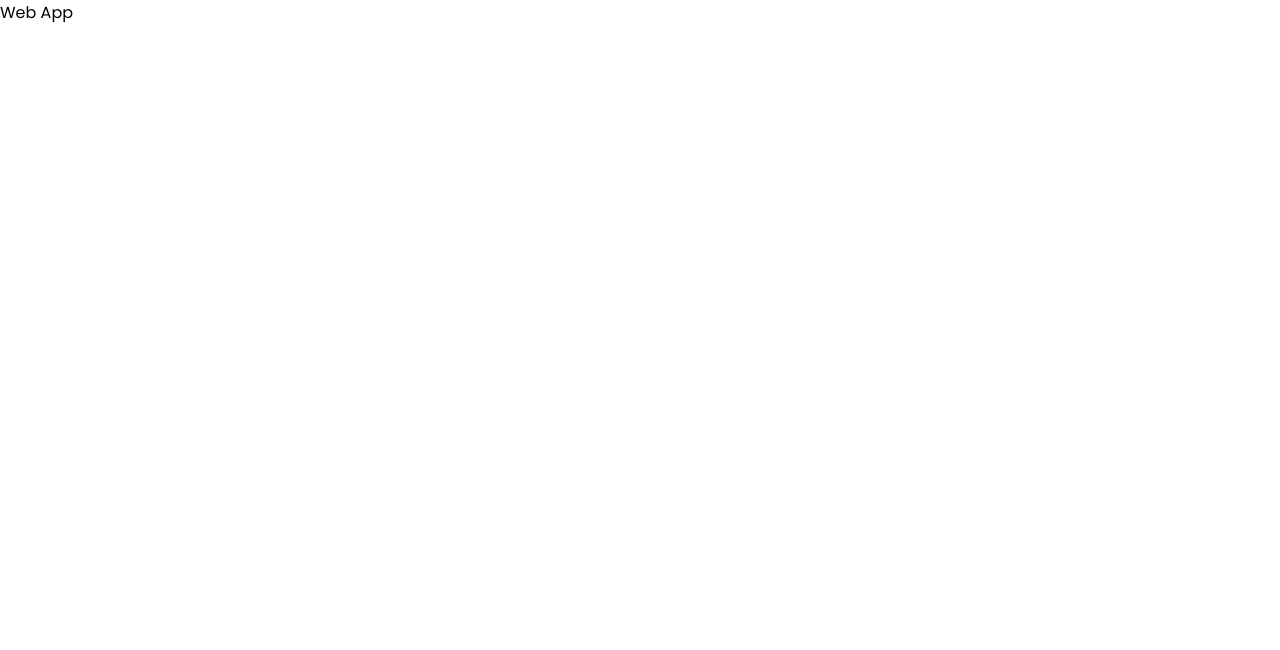
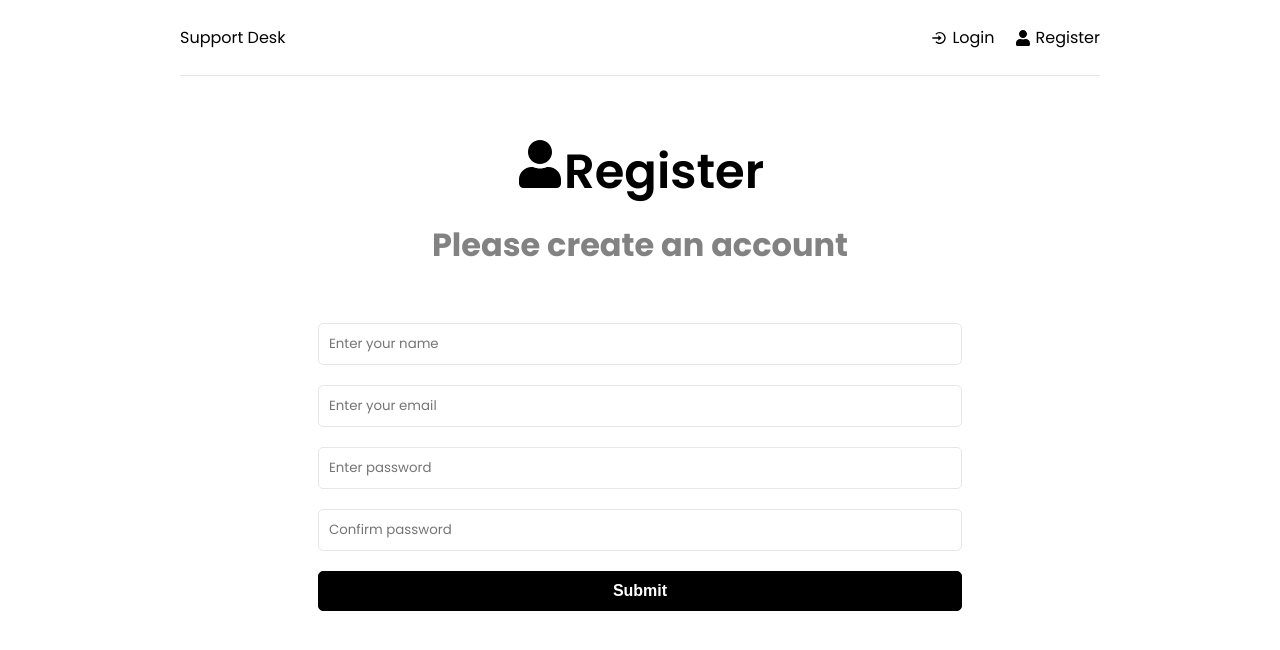
Before and after one commit to mrmidaw/task-web-app-mern, a React (Create React App) app in the folder frontend/: page /register in a window 1280 px wide. Shown: the top 650 px of the page. Built offline with nearby package versions, Linux system fonts and the light colour scheme.

Commit message:
add home,login,register page

```diff
--- a/frontend/src/App.tsx
+++ b/frontend/src/App.tsx
@@ -1,11 +1,28 @@
-import React from 'react';
+import React, { FC } from 'react';
+import { BrowserRouter, Routes, Route, } from "react-router-dom";
+import { ToastContainer } from 'react-toastify';
+import 'react-toastify/dist/ReactToastify.min.css';
 
-function App() {
+import { Home } from './pages/Home';
+import { Login } from './pages/Login';
+import { Register } from './pages/Register';
+import { Header } from './components/Header';
+
+
+export const App: FC = () => {
   return (
-    <div>
-      Web App
-    </div>
+    <BrowserRouter>
+      <div className='container'>
+        <Header />
+        <Routes>
+          <Route path="/" element={<Home />} />
+          <Route path="/login" element={<Login />} />
+          <Route path="/register" element={<Register />} />
+        </Routes>
+        <ToastContainer />
+      </div>
+    </BrowserRouter>
   );
-}
+};
 
 export default App;
--- /dev/null
+++ b/frontend/src/components/Header.tsx
@@ -0,0 +1,27 @@
+import React, { FC } from 'react';
+import { BiLogInCircle, BiLogOutCircle } from 'react-icons/bi';
+import { FaUser } from 'react-icons/fa';
+import { Link } from 'react-router-dom';
+
+export const Header: FC = () => {
+    return (
+        <div className='header'>
+            <div className='logo'>
+                <Link to='/'>Support Desk</Link>
+            </div>
+            <ul>
+                <li>
+                    <Link to='/login'>
+                        <BiLogInCircle /> Login
+                    </Link>
+                </li>
+
+                <li>
+                    <Link to='/register'>
+                        <FaUser /> Register
+                    </Link>
+                </li>
+            </ul>
+        </div>
+    );
+};
--- a/frontend/src/pages/Home.tsx
+++ b/frontend/src/pages/Home.tsx
@@ -1,7 +1,22 @@
-import React from 'react';
+import React, { FC } from 'react';
+import { Link } from 'react-router-dom';
+import { FaQuestionCircle, FaTicketAlt } from 'react-icons/fa';
 
-export const Home = () => {
+export const Home: FC = () => {
     return (
-        <div>Home</div>
+        <>
+            <section className='heading'>
+                <h1>What do you need help with?</h1>
+                <p>Please choose from an option below</p>
+            </section>
+
+            <Link to='/new-ticket' className='btn btn-reverse btn-block'>
+                <FaQuestionCircle /> Create new Ticket
+            </Link>
+
+            <Link to='/tickets' className='btn btn-block'>
+                <FaTicketAlt /> View my Tickets
+            </Link>
+        </>
     );
 };
--- a/frontend/src/pages/Login.tsx
+++ b/frontend/src/pages/Login.tsx
@@ -1,7 +1,62 @@
-import React, { FC } from 'react';
+import React, { FC, useState } from 'react';
+import { BiLogInCircle } from 'react-icons/bi';
+import { toast } from 'react-toastify';
+interface IForm {
+    email: string;
+    password: string;
+}
 
 export const Login: FC = () => {
+    const [formData, setFormData] = useState<IForm>({
+        email: '',
+        password: ''
+    });
+
+    const { email, password } = formData;
+
+    const onChange = (e: React.ChangeEvent<HTMLInputElement>) => {
+        setFormData((prevState) => ({
+            ...prevState,
+            [e.target.name]: e.target.value
+        }));
+    };
+
+    const onSubmit = (e: React.FormEvent<HTMLFormElement>) => {
+        e.preventDefault();
+
+    };
+
     return (
-        <div>Login</div>
+        <>
+            <section className='heading'>
+                <h1><BiLogInCircle />Login</h1>
+                <p>Please log in to get support</p>
+            </section>
+
+            <section className='form'>
+                <form onSubmit={onSubmit}>
+
+                    <div className='form-group'>
+                        <input
+                            className='form-control' type='email' name='email' id='email' value={email}
+                            onChange={onChange} placeholder='Enter your email' required
+                        />
+                    </div>
+
+                    <div className='form-group'>
+                        <input
+                            className='form-control' type='password' name='password' id='password' value={password}
+                            onChange={onChange} placeholder='Enter password' required
+                        />
+                    </div>
+
+                    <div className='form-group'>
+                        <button className='btn btn-block'>
+                            Submit
+                        </button>
+                    </div>
+                </form>
+            </section>
+        </>
     );
 };
--- a/frontend/src/pages/Register.tsx
+++ b/frontend/src/pages/Register.tsx
@@ -1,7 +1,82 @@
-import React, { FC } from 'react';
+import React, { FC, useState } from 'react';
+import { FaUser } from 'react-icons/fa';
+import { toast } from 'react-toastify';
+interface IForm {
+    name: string;
+    email: string;
+    password: string;
+    password2: string;
+}
 
 export const Register: FC = () => {
+    const [formData, setFormData] = useState<IForm>({
+        name: '',
+        email: '',
+        password: '',
+        password2: ''
+    });
+
+    const { name, email, password, password2 } = formData;
+
+    const onChange = (e: React.ChangeEvent<HTMLInputElement>) => {
+        setFormData((prevState) => ({
+            ...prevState,
+            [e.target.name]: e.target.value
+        }));
+    };
+
+    const onSubmit = (e: React.FormEvent<HTMLFormElement>) => {
+        e.preventDefault();
+
+        if (password !== password2) {
+            toast.error("Passwords do not match");
+        }
+
+    };
+
     return (
-        <div>Register</div>
+        <>
+            <section className='heading'>
+                <h1><FaUser />Register</h1>
+                <p>Please create an account</p>
+            </section>
+
+            <section className='form'>
+                <form onSubmit={onSubmit}>
+                    <div className='form-group'>
+                        <input
+                            className='form-control' type='text' name='name' id='name' value={name}
+                            onChange={onChange} placeholder='Enter your name' required
+                        />
+                    </div>
+
+                    <div className='form-group'>
+                        <input
+                            className='form-control' type='email' name='email' id='email' value={email}
+                            onChange={onChange} placeholder='Enter your email' required
+                        />
+                    </div>
+
+                    <div className='form-group'>
+                        <input
+                            className='form-control' type='password' name='password' id='password' value={password}
+                            onChange={onChange} placeholder='Enter password' required
+                        />
+                    </div>
+
+                    <div className='form-group'>
+                        <input
+                            className='form-control' type='password' name='password2' id='password2' value={password2} onChange={onChange} placeholder='Confirm password' required
+                        />
+                    </div>
+
+                    <div className='form-group'>
+                        <button className='btn btn-block'>
+                            Submit
+                        </button>
+                    </div>
+                </form>
+            </section>
+        </>
     );
 };
```
